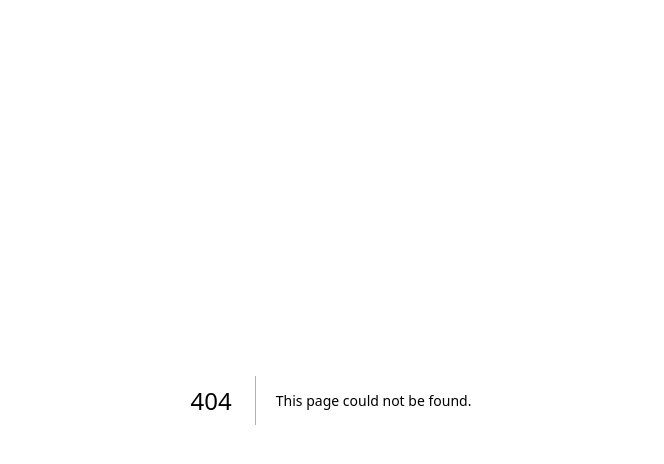
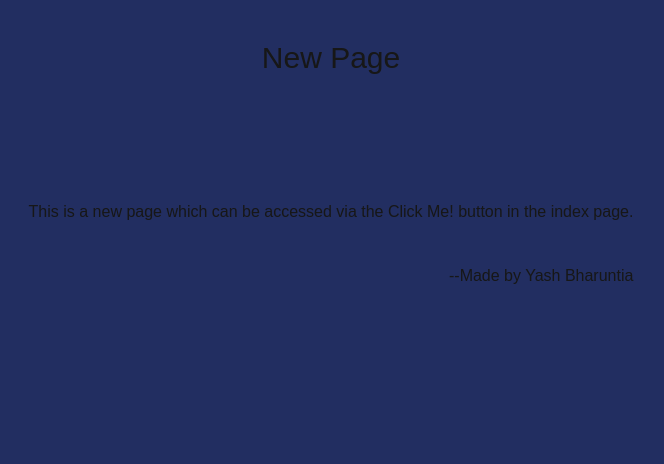
Before and after one commit to UtkarshJaiswal1406/learn-next, a Next.js app: page /new in a window 1280 px wide. Before the commit this address had no page. Shown: the top 464 px of the page, without its empty margins (309-973 px from the left). Built offline with nearby package versions, Linux system fonts and the light colour scheme.

Commit message:
Add files via upload

```diff
--- a/pages/index.js
+++ b/pages/index.js
@@ -1,5 +1,6 @@
 import Image from "next/image";
 import localFont from "next/font/local";
+import Blog from "./blog";
 
 const geistSans = localFont({
   src: "./fonts/GeistVF.woff",
@@ -61,6 +62,19 @@ export default function Home() {
           >
             Read our docs
           </a>
+          <a
+            className="rounded-full border border-solid border-transparent transition-colors flex items-center justify-center bg-foreground text-background gap-2 hover:bg-[#383838] dark:hover:bg-[#ccc] text-sm sm:text-base h-10 sm:h-12 px-4 sm:px-5"
+            href="/blog"
+            target="_blank"
+            rel="noopener noreferrer"
+          >
+            Blogs
+          </a>
+        </div>
+        <div>
+          <a className="rounded-full text-black bg-white self-center items-center text-md px-11 py-4 hover:bg-[#cccccc]"  href="/new" target="_blank">
+            Click Me!
+          </a>
         </div>
       </main>
       <footer className="row-start-3 flex gap-6 flex-wrap items-center justify-center">
--- /dev/null
+++ b/pages/new.js
@@ -0,0 +1,18 @@
+import React from 'react';
+
+const New = () => {
+    return (
+        <>
+        <div className="text-center  flex flex-col items-center bg-[#222e61] justify-center object-top  w-full h-screen ">
+            <h1 className="text-center text-3xl absolute top-10 ">New Page</h1>
+            <div className=" top-0 max-w-fit  my-10 absolute top-40">
+                <p className='text-center'>This is a new page which can be accessed via the Click Me! button in the index page.
+                </p>
+                <footer className="position-fixed-bottom-0 mt-10 text-end " >--Made by Yash Bharuntia</footer>
+            </div>
+        </div>
+        </>
+    );
+};
+
+export default New;
```
